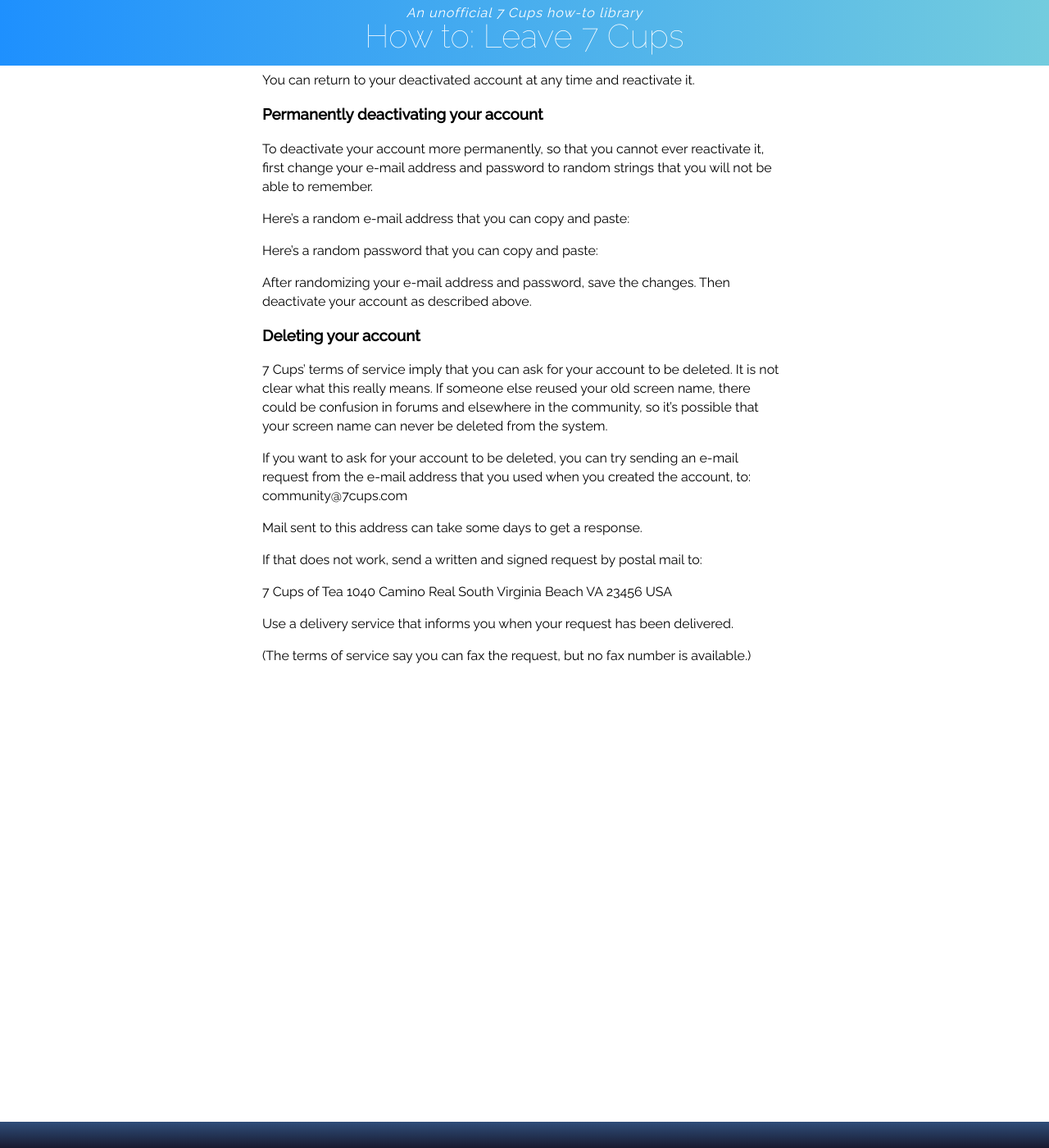
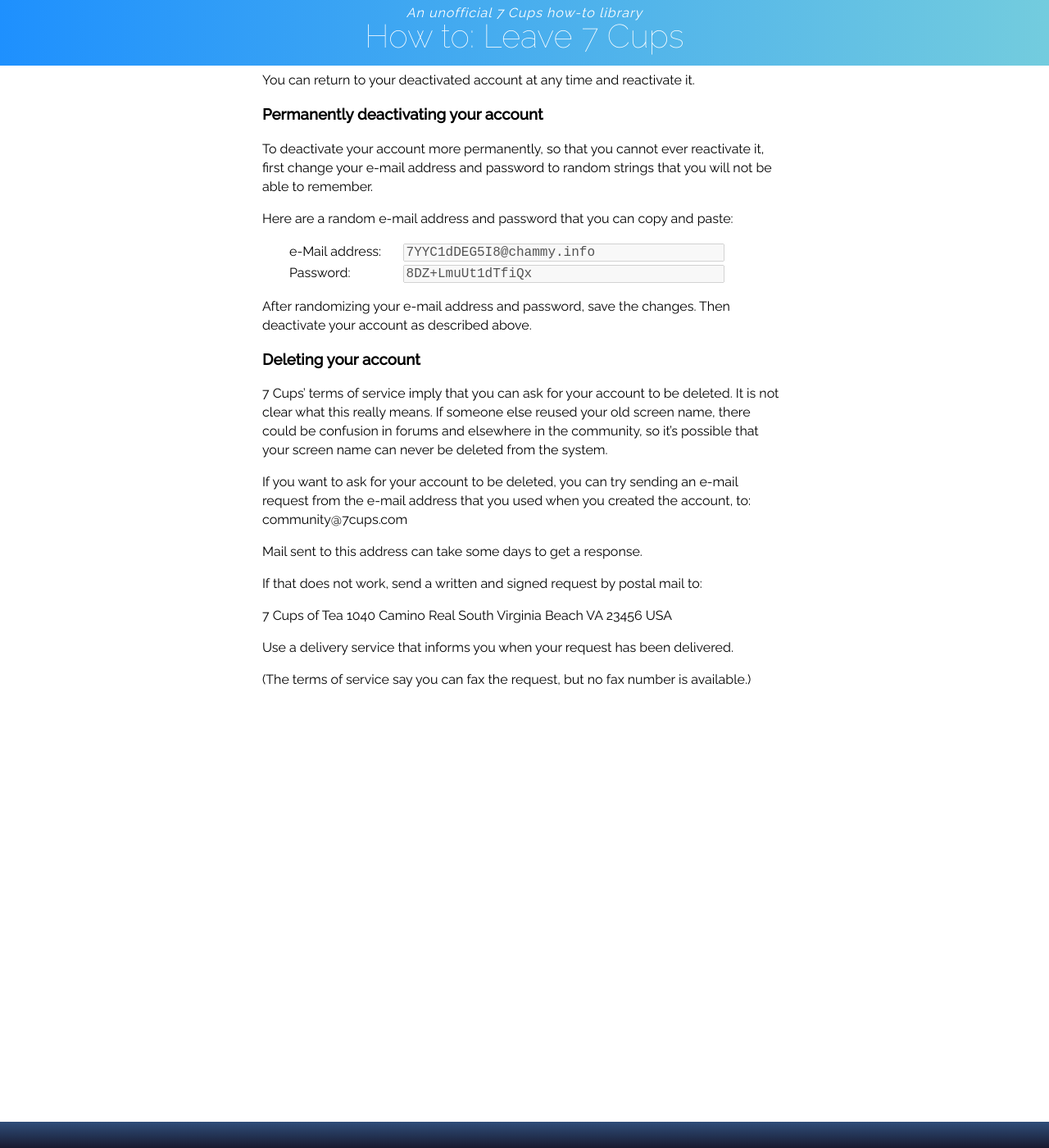
Before and after one commit to RarelyCharlie/rarelycharlie.github.io, a Jekyll site: the page built from _howto/leave.md, in a window 1280 px wide and 1400 px high, scrolled down 472 px. Shown: the whole window at 82% size. Built offline with Jekyll 4.4.1, drawn with Linux system fonts in a browser that asks for light colours.

Commit message:
include rand cred

```diff
--- a/_howto/leave.md
+++ b/_howto/leave.md
@@ -22,9 +22,9 @@ You can return to your deactivated account at any time and reactivate it.
 ### Permanently deactivating your account
 To deactivate your account more permanently, so that you cannot ever reactivate it, first change your e-mail address and password to random strings that you will not be able to remember.
 
-Here's a random e-mail address that you can copy and paste:
+Here are a random e-mail address and password that you can copy and paste:
 
-Here's a random password that you can copy and paste:
+{% include rand-cred.html %}
 
 After randomizing your e-mail address and password, save the changes. Then deactivate your account as described above.
 
```
